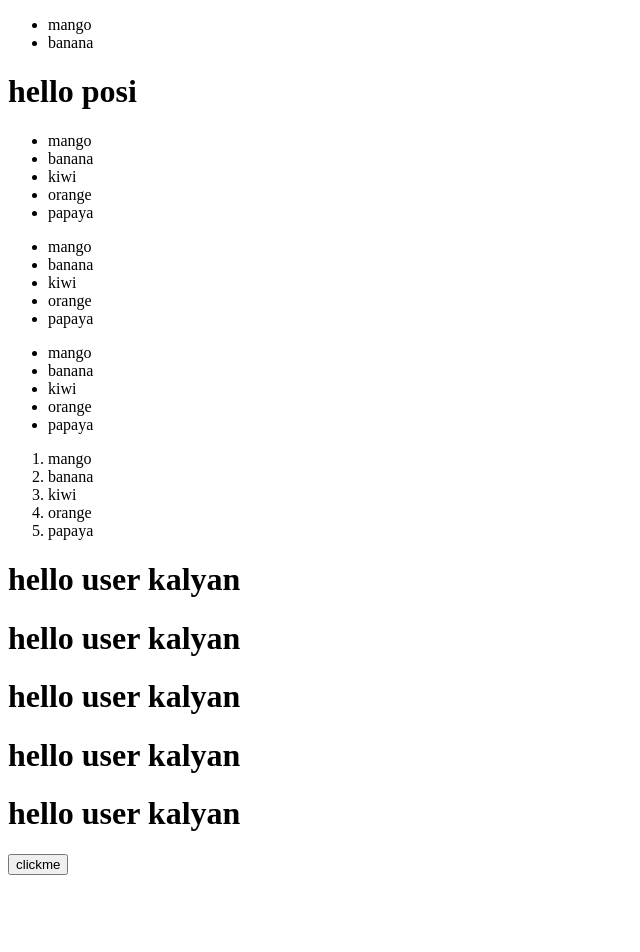
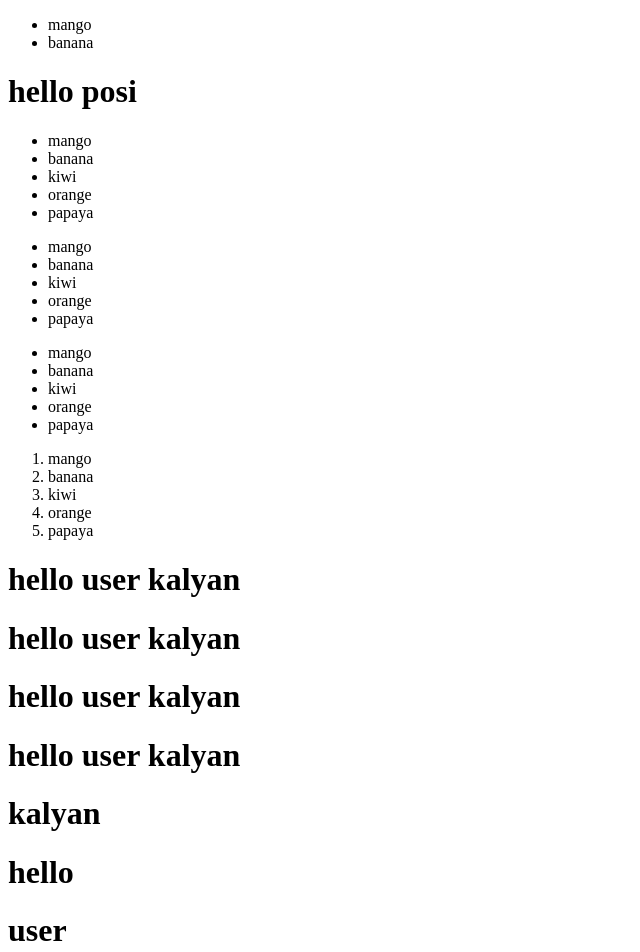
Before and after one commit to KalyanRamDev0/vite-react, a React (Vite) app: page / in a window 1280 px wide. Shown: the top 952 px of the page, without its empty margins (0-640 px from the left). Before the commit the page ends 883 px from the top, so only its background shows below. Built offline with nearby package versions, Linux system fonts and the light colour scheme.

Commit message:
new branch changes

```diff
--- a/src/components/button.jsx
+++ b/src/components/button.jsx
@@ -8,6 +8,7 @@
 const CoustomButton =()=>{
 return(
     <button onClick={()=>{}}>clickme</button>
+
 )
 }
 export default CoustomButton;
--- a/src/components/heading.jsx
+++ b/src/components/heading.jsx
@@ -11,7 +11,11 @@
        <>
         <h1>hello user kalyan</h1>
         <h1>hello user kalyan</h1>
-        <h1>hello user kalyan</h1><h1>hello user kalyan</h1>
+        <h1>hello user kalyan</h1>
+        <h1>hello user kalyan</h1>
+        <h1> kalyan</h1>
+        <h1>hello</h1>
+        <h1>user </h1>
         </>
     )
 }
```
